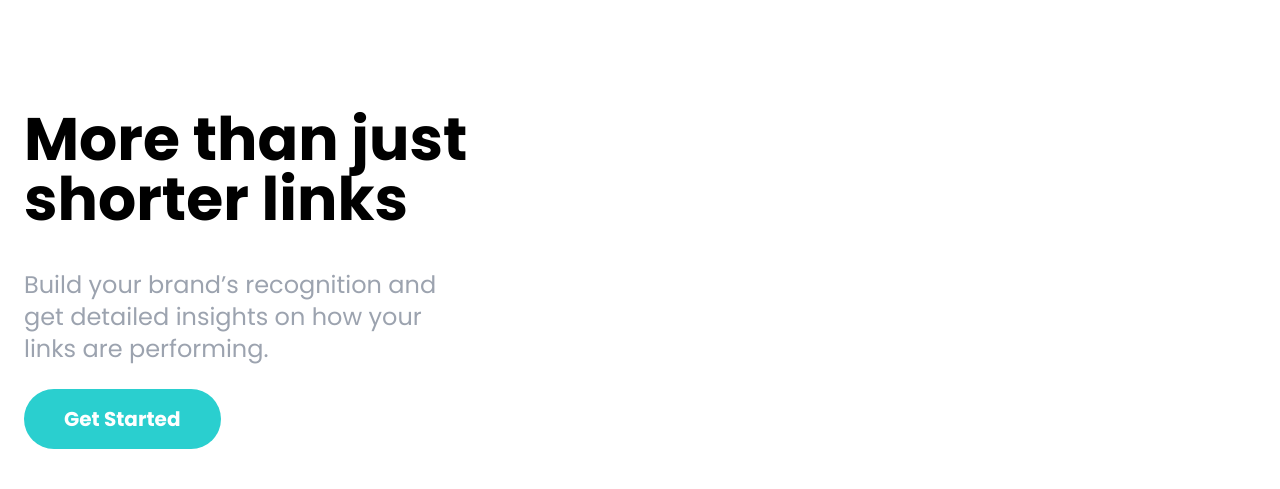
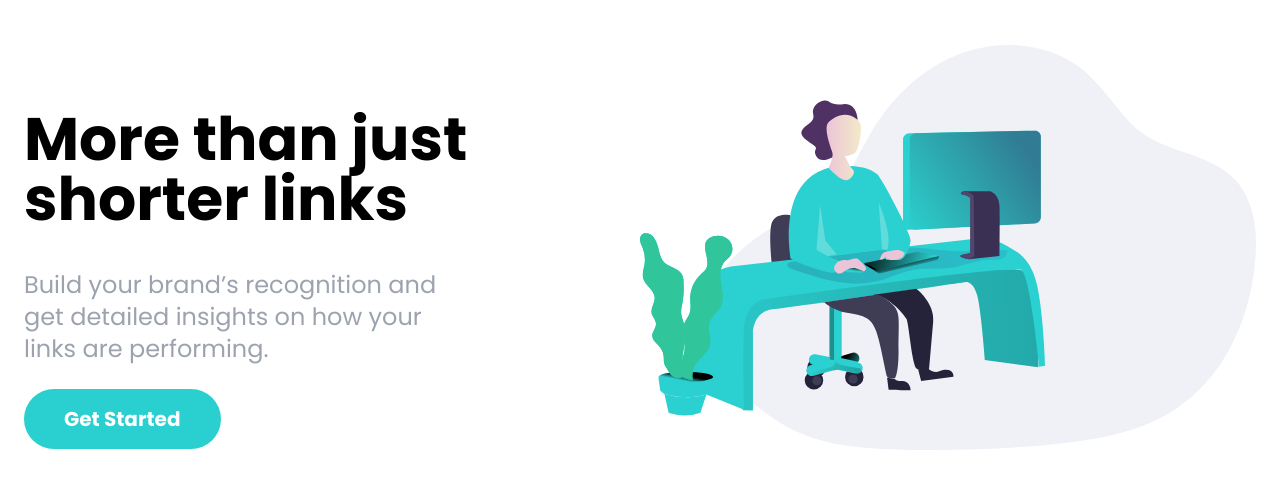
Before and after one commit to JRGironDev/Shortly, a website: page index.html in a window 1280 px wide. Shown: the part 75-564 px from the top of the page. Drawn offline with Linux system fonts and the light colour scheme.

Commit message:
Complete Hero Section

```diff
--- a/index.html
+++ b/index.html
@@ -70,7 +70,9 @@
         </div>
 
         <!-- Image -->
-
+         <div class="mb-24 mx-auto md:w-180 lg:mb-0 lg:w-1/2">
+          <img src="images/illustration-working.svg" alt="">
+         </div>
        </div>
      </section>
   </body>
```
Also changed, not shown: css/style.css.
